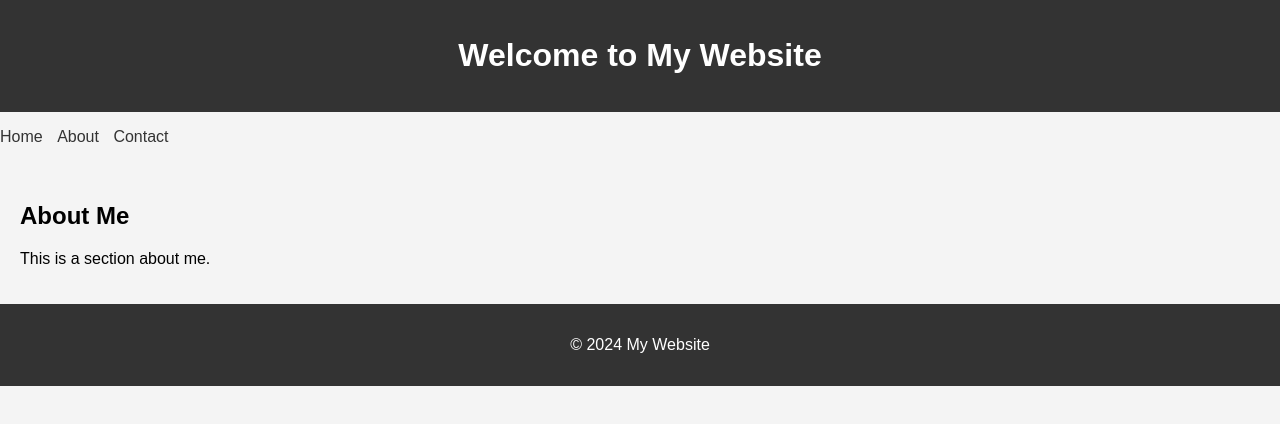
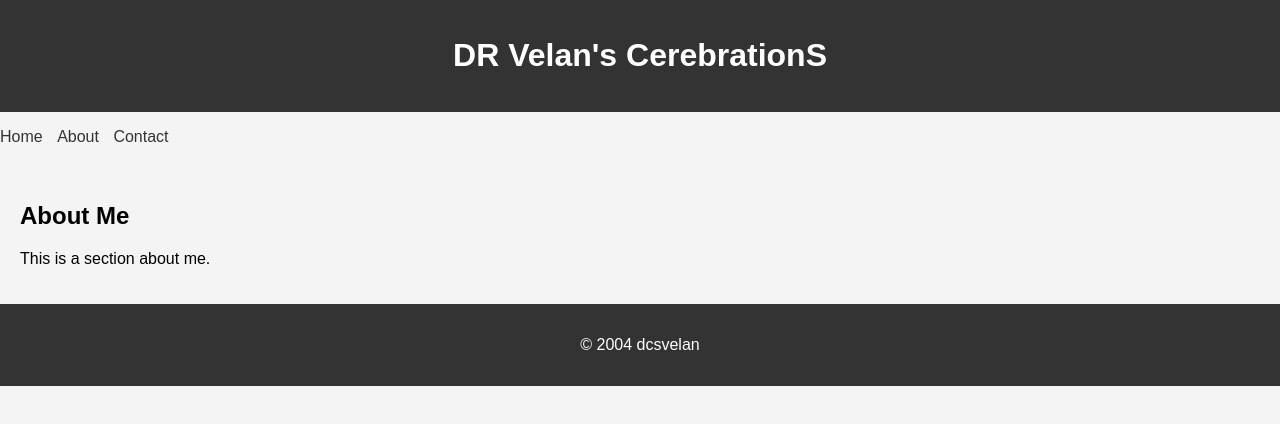
Before and after one commit to dcsvelan/mywebsite, a plain HTML site: page index.html in a window 1280 px wide. Drawn offline with Linux system fonts and the light colour scheme.

Commit message:
Update index.html

```diff
--- a/index.html
+++ b/index.html
@@ -8,7 +8,7 @@
 </head>
 <body>
     <header>
-        <h1>Welcome to My Website</h1>
+        <h1>DR Velan's CerebrationS</h1>
     </header>
     <nav>
         <ul>
@@ -22,7 +22,7 @@
         <p>This is a section about me.</p>
     </main>
     <footer>
-        <p>&copy; 2024 My Website</p>
+        <p>&copy; 2004 dcsvelan</p>
     </footer>
 </body>
 </html>
```
